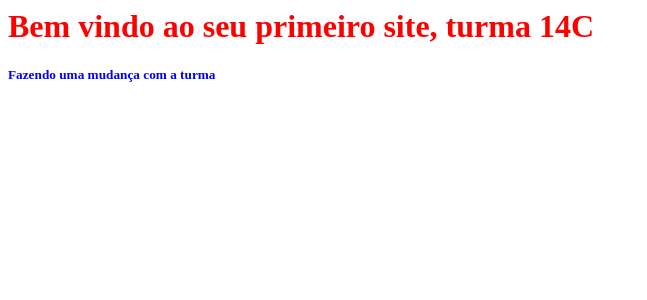
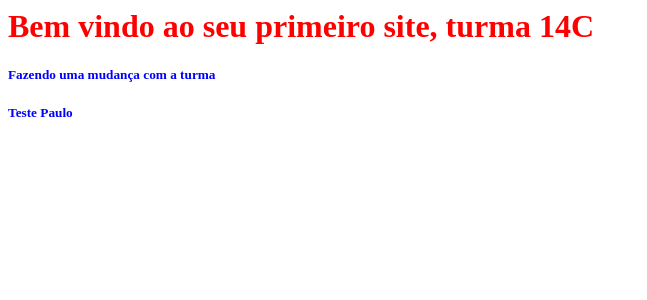
Before and after one commit to Didox/itau-turma14c, a PHP site: page / in a window 1280 px wide. Shown: the top 300 px of the page, without its empty margins (0-647 px from the left). Run offline with PHP 8.4, Linux system fonts and the light colour scheme.

Commit message:
Update index.php
Teste da aula

```diff
--- a/index.php
+++ b/index.php
@@ -1,2 +1,3 @@
 <h1 style="color: red">Bem vindo ao seu primeiro site, turma 14C</h1>
 <h5 style="color: blue">Fazendo uma mudança com a turma</h5>
+<h5 style="color: blue">Teste Paulo</h5>
```
